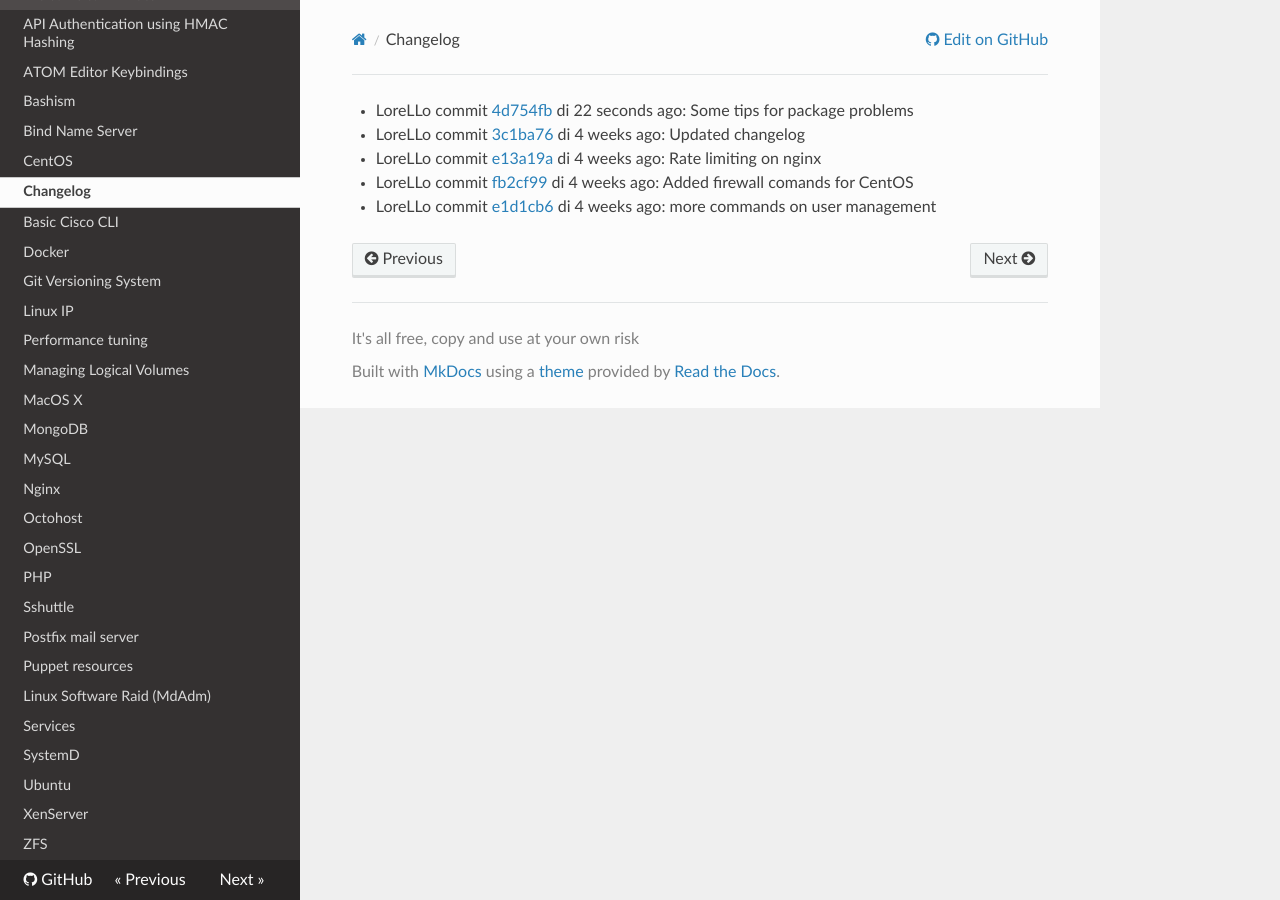
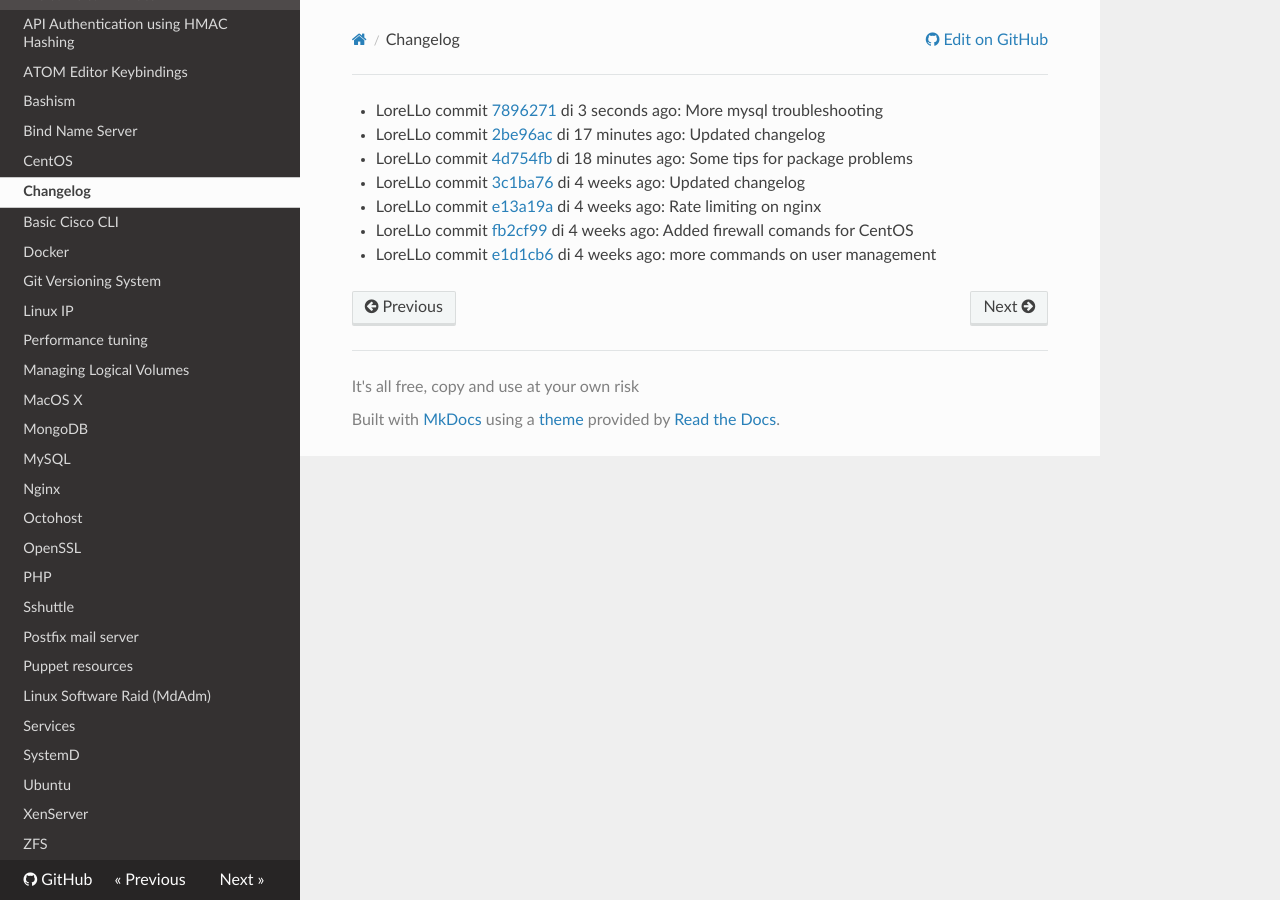
Before and after one commit to lorello/lorello.github.io, an MkDocs documentation site: the page built from docs/changelog.md, in a window 1280 px wide. Built offline with MkDocs 1.6.1, drawn with Linux system fonts in a browser that asks for light colours; nearby versions of some CDN libraries.

Commit message:
Updated changelog

```diff
--- a/docs/changelog.md
+++ b/docs/changelog.md
@@ -1,4 +1,8 @@
-* LoreLLo commit [4d754fb](https://github.com/lorello/lorello.github.io/commit/4d754fbba57125ad80a857db1bcfa5a37c1a5b47) di 22 seconds ago: Some tips for package problems
+* LoreLLo commit [7896271](https://github.com/lorello/lorello.github.io/commit/78962719ac3fccc72391bb8456ca79e08fbd9b6c) di 3 seconds ago: More mysql troubleshooting
+
+* LoreLLo commit [2be96ac](https://github.com/lorello/lorello.github.io/commit/2be96ac2f89b43d12a6c266cc9081fc76ac9e68a) di 17 minutes ago: Updated changelog
+
+* LoreLLo commit [4d754fb](https://github.com/lorello/lorello.github.io/commit/4d754fbba57125ad80a857db1bcfa5a37c1a5b47) di 18 minutes ago: Some tips for package problems
 
 * LoreLLo commit [3c1ba76](https://github.com/lorello/lorello.github.io/commit/3c1ba76b858db02ea020e332a720b01602fdfc00) di 4 weeks ago: Updated changelog
 
```
